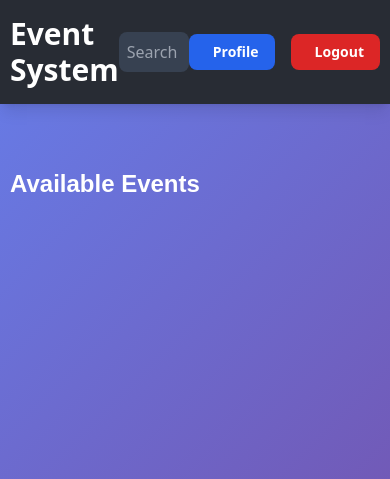
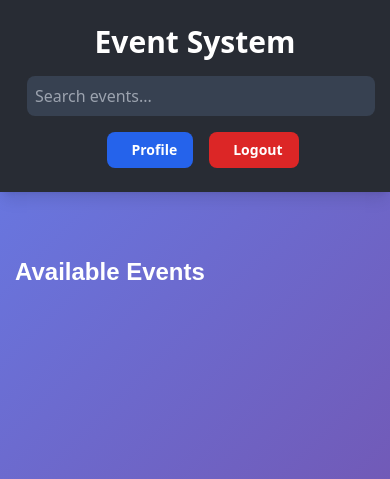
Before and after one commit to KnoWingFly/eventwebsitephp, a PHP site: page /user/dashboard.php in a window 390 px wide. Shown: the top 479 px of the page. Run offline with PHP 8.4, Linux system fonts and the light colour scheme; the visitor is signed in with stand-in values (Sample User, id 1); data that the repository does not hold is empty; some libraries are stand-ins or nearby versions.

Commit message:
Ngeresponsif-in navbar

```diff
--- a/user/dashboard.php
+++ b/user/dashboard.php
@@ -193,41 +193,20 @@ $registered_events = $stmt_registered_events->fetchAll(PDO::FETCH_COLUMN, 0);
             gap: 0.5rem;
         }
 
-        /* Mobile Responsive */
-        @media (max-width: 768px) {
-            .header-container {
-                flex-direction: column;
-                align-items: stretch;
-            }
 
-            .container {
-                padding-left: 10px;
-                padding-right: 10px;
-            }
-            .search-container {
-                order: 3;
-                max-width: none;
-                margin: 0.5rem 0;
-            }
-
-            .nav-buttons {
-                order: 2;
-                justify-content: flex-end;
-                margin-top: 0.5rem;
-            }
         }
     </style>
 </head>
 <body class="min-h-screen">
-    <!-- Header -->
-    <nav class="w-full bg-gray-800 text-white shadow-lg">
-        <div class="container mx-auto flex justify-between items-center px-6 py-4">
-            <a href="dashboard.php" class="text-3xl font-bold">Event System</a>
-
-            <div class="w-full md:w-1/3">
+<!-- Header -->
+<nav class="w-full bg-gray-800 text-white shadow-lg">
+    <div class="container mx-auto px-6 py-6">
+        <div class="flex flex-wrap md:flex-nowrap justify-center items-center space-y-4 md:space-y-0">
+            <a href="dashboard.php" class="text-3xl font-bold flex-shrink-0 mr-4">Event System</a>
+            <div class="center w-full ml-3 md:w-1/3 flex-grow md:mx-4">
                 <input id="search-bar" type="text" placeholder="Search events..." class="w-full p-2 bg-gray-700 text-white rounded-lg focus:outline-none focus:ring-2 focus:ring-blue-400 placeholder-gray-400">
             </div>
-            <div class="flex space-x-4">
+            <div class="flex space-x-4 flex-shrink-0 ml-4">
                 <a href="profile.php" class="bg-blue-600 hover:bg-blue-700 text-white px-4 py-2 rounded-lg text-sm font-semibold transition duration-300">
                     <i class="ph ph-user mr-2"></i>Profile
                 </a>
@@ -236,7 +215,9 @@ $registered_events = $stmt_registered_events->fetchAll(PDO::FETCH_COLUMN, 0);
                 </a>
             </div>
         </div>
-    </nav>
+    </div>
+</nav>
+
 
     <!-- Main Content -->
     <main class="container mx-auto px-6 py-8">
```
